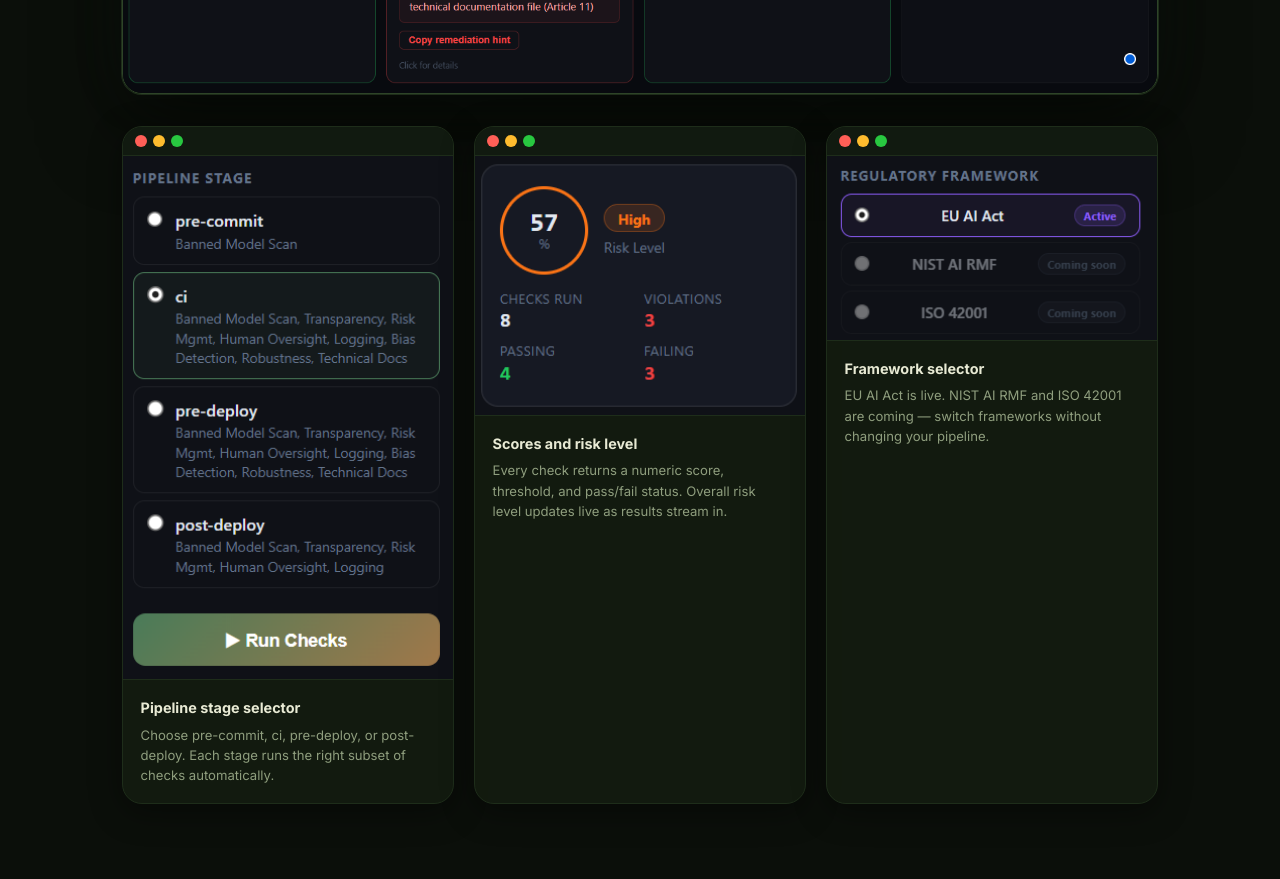
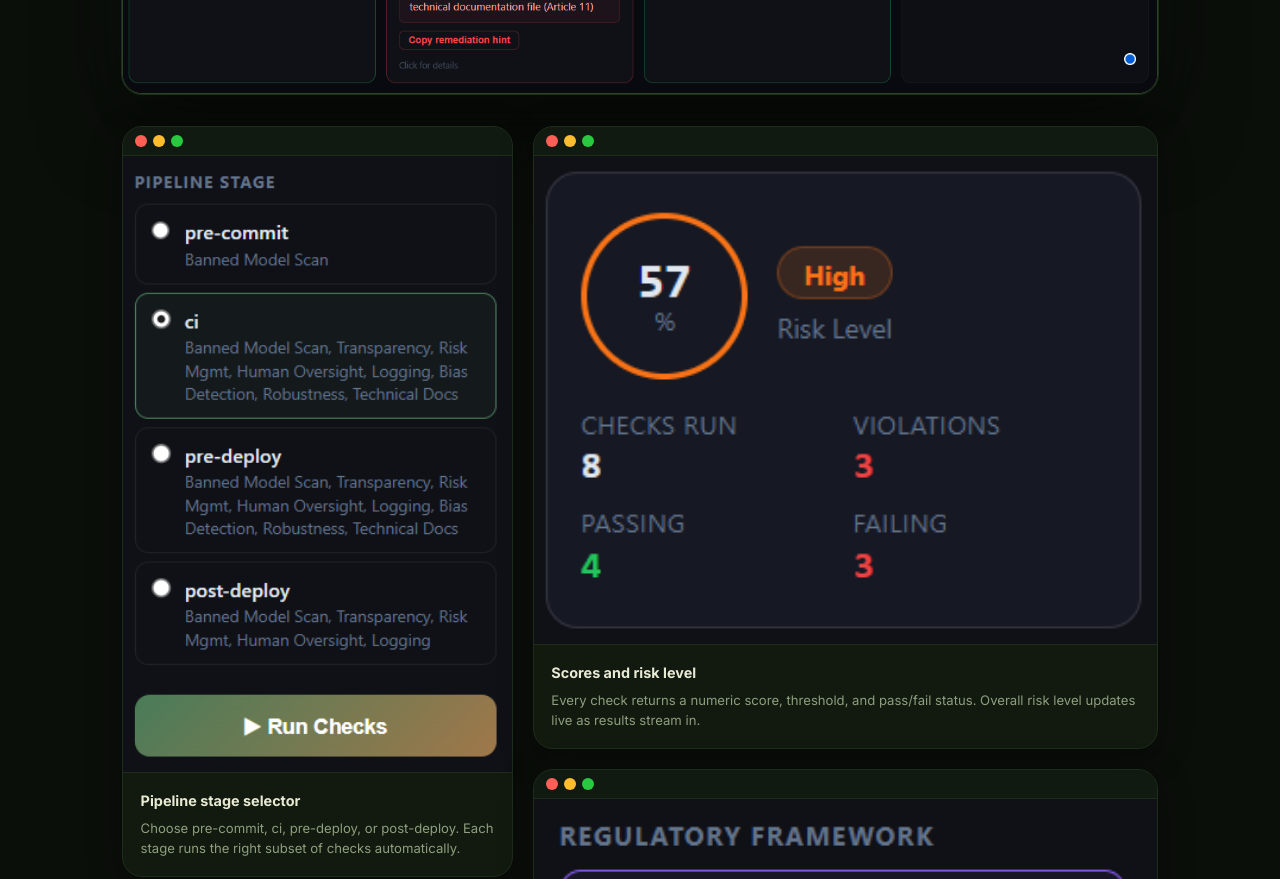
Before and after one commit to Agicademia/RaiFlow, a plain HTML site: page docs/index.html in a window 1280 px wide. Shown: the part 5300-6179 px from the top of the page. Drawn offline with nearby package versions, Linux system fonts and the light colour scheme.

Commit message:
website enhancements

```diff
--- a/docs/index.html
+++ b/docs/index.html
@@ -263,7 +263,7 @@
       <img src="assets/compliance-checks.png" alt="RaiFlow compliance checks dashboard" class="showcase-img-hero" loading="lazy">
     </div>
 
-    <!-- Detail shots -->
+    <!-- Detail shots: portrait left, two shorter ones stacked right -->
     <div class="showcase-details">
       <div class="showcase-detail-card">
         <div class="showcase-browser-bar showcase-browser-bar--sm">
@@ -275,6 +275,7 @@
           <div class="showcase-caption-sub">Choose pre-commit, ci, pre-deploy, or post-deploy. Each stage runs the right subset of checks automatically.</div>
         </div>
       </div>
+      <div class="showcase-detail-col">
         <div class="showcase-detail-card">
           <div class="showcase-browser-bar showcase-browser-bar--sm">
             <span class="dot dot-red"></span><span class="dot dot-yellow"></span><span class="dot dot-green"></span>
@@ -293,6 +294,7 @@
           <div class="showcase-caption">
             <div class="showcase-caption-title">Framework selector</div>
             <div class="showcase-caption-sub">EU AI Act is live. NIST AI RMF and ISO 42001 are coming — switch frameworks without changing your pipeline.</div>
+          </div>
         </div>
       </div>
     </div>
--- a/docs/style.css
+++ b/docs/style.css
@@ -659,7 +659,15 @@ footer { padding: 3rem 0; border-top: 1px solid var(--border); }
 
 .showcase-details {
   display: grid;
-  grid-template-columns: repeat(3, 1fr);
+  grid-template-columns: 1fr 1.6fr;
+  gap: 1.25rem;
+  align-items: start;
+}
+
+/* right column: stacks two cards vertically */
+.showcase-detail-col {
+  display: flex;
+  flex-direction: column;
   gap: 1.25rem;
 }
 
@@ -707,4 +715,5 @@ footer { padding: 3rem 0; border-top: 1px solid var(--border); }
 
 @media (max-width: 768px) {
   .showcase-details { grid-template-columns: 1fr; }
+  .showcase-detail-col { gap: 1.25rem; }
 }
```
Lines whose indentation alone changed are shown as unchanged.
